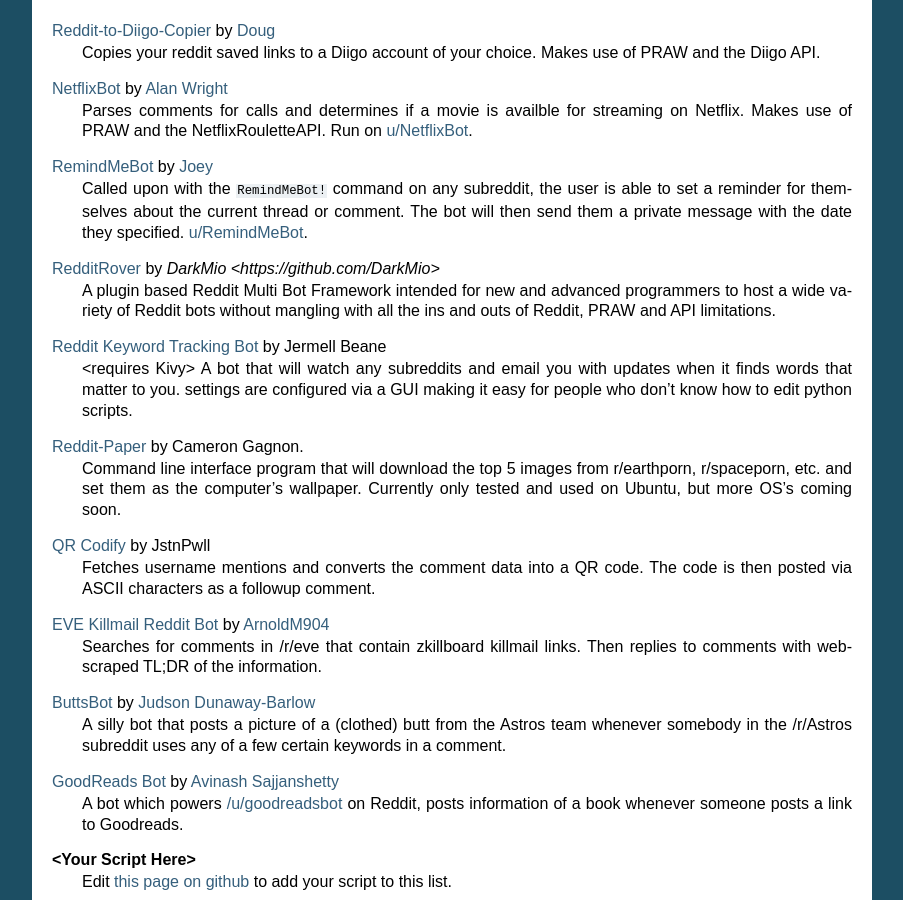
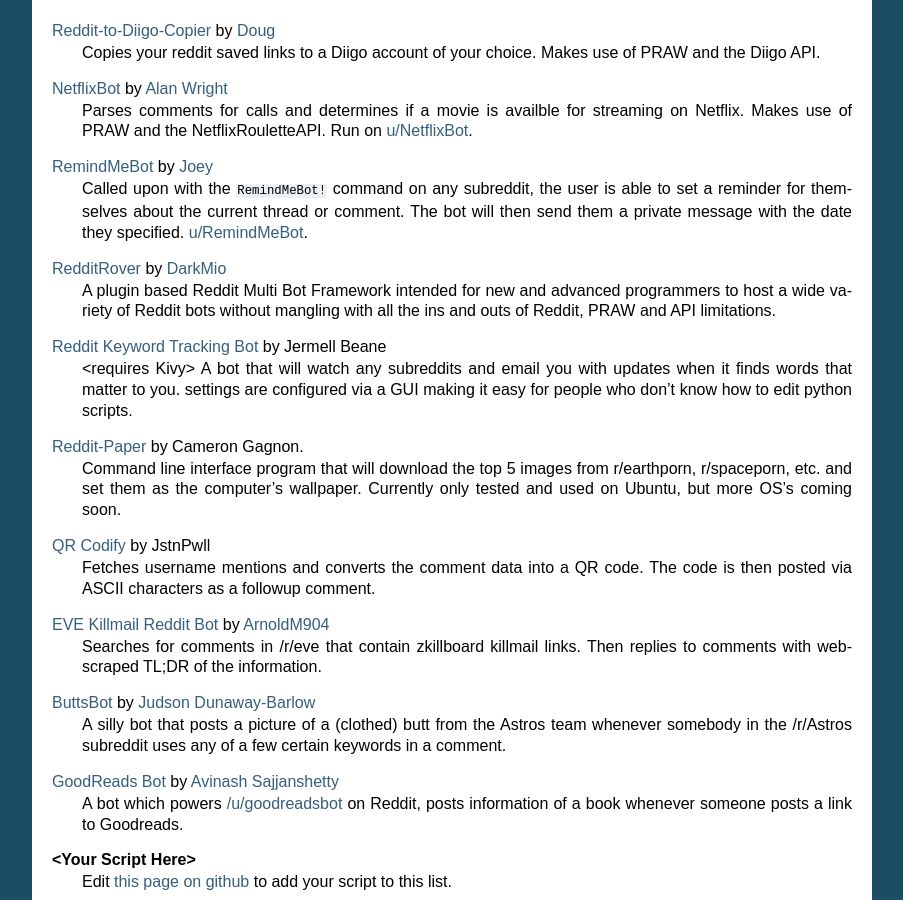
Before and after one commit to praw-dev/praw, a Sphinx documentation site: the page built from docs/pages/useful_scripts.rst, in a window 1280 px wide and 900 px high, scrolled down 1564 px. Shown: the whole window, without its empty margins (198-1101 px from the left). Built offline with Sphinx 7.4.7, drawn with Linux system fonts in a browser that asks for light colours.

Commit message:
Fix RST formatting on username link

```diff
--- a/docs/pages/useful_scripts.rst
+++ b/docs/pages/useful_scripts.rst
@@ -110,7 +110,7 @@ this page to add in more.
     The bot will then send them a private message with the date they specified.
     `u/RemindMeBot <http://www.reddit.com/user/RemindMeBot>`_.
 
-`RedditRover`_ by `DarkMio <https://github.com/DarkMio>`
+`RedditRover`_ by `DarkMio <https://github.com/DarkMio>`_
     A plugin based Reddit Multi Bot Framework intended for new and advanced
     programmers to host a wide variety of Reddit bots without mangling with
     all the ins and outs of Reddit, PRAW and API limitations.
@@ -161,10 +161,10 @@ this page to add in more.
 .. _`Reddit Keyword Tracking Bot`:
      https://github.com/SwedishBotMafia/RScanBot.Gen
 .. _`Reddit-Paper` : https://github.com/cameron-gagnon/reddit-paper
-.. _`RedditRover` : https://github.com/DarkMio/RedditRover
 .. _`Reddit-to-Diigo-Copier`:
      https://github.com/OdinsHat/Reddit-to-Diigo-Copier
 .. _`RedditAgain`: https://github.com/karan/RedditAgain
+.. _`RedditRover` : https://github.com/DarkMio/RedditRover
 .. _`RemindMeBot`: https://github.com/SIlver--/remindmebot-reddit
 .. _`VideoLinkBot`: https://github.com/dmarx/VideoLinkBot
 .. _`newsfrbot`: https://github.com/gardaud/newsfrbot
```
